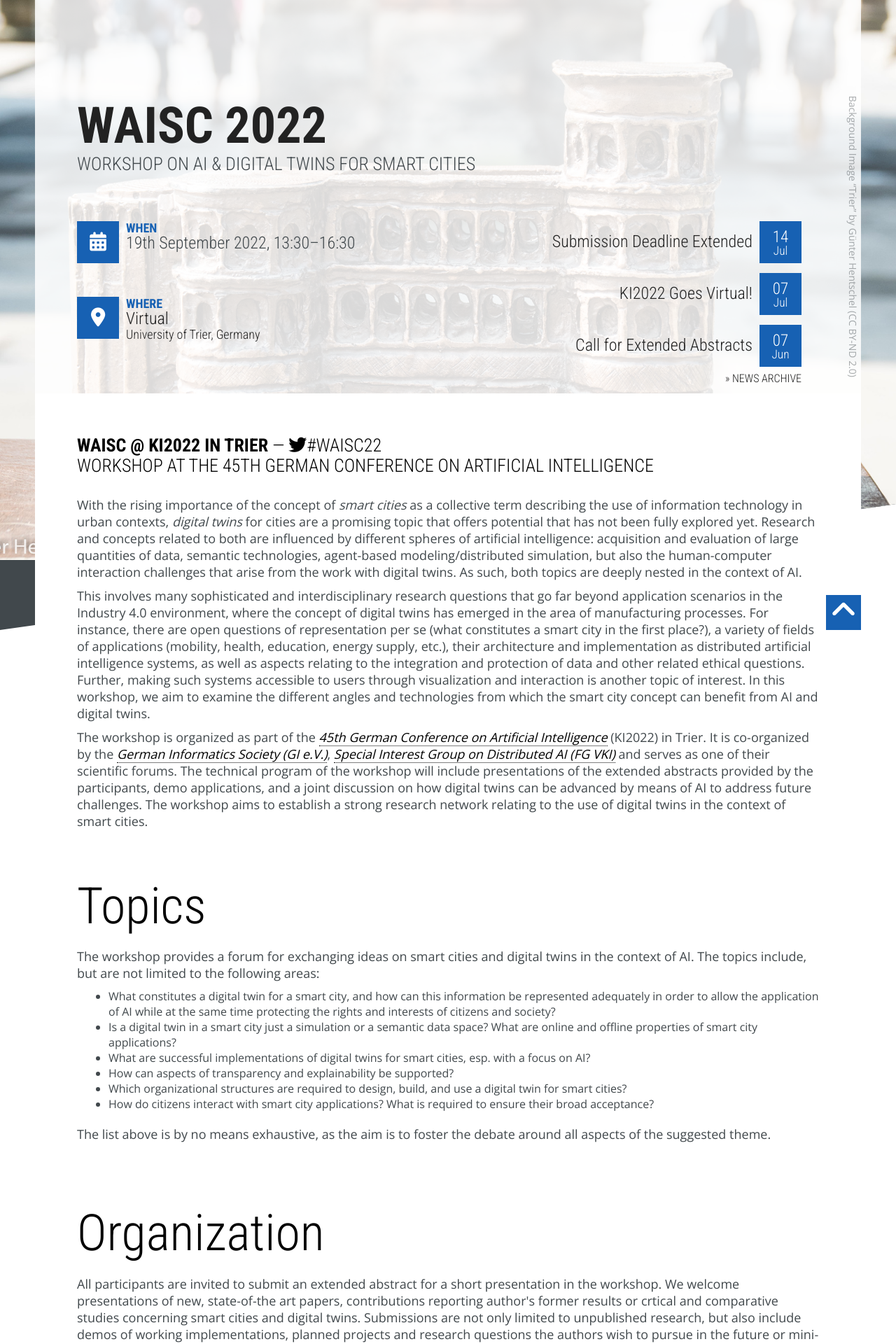
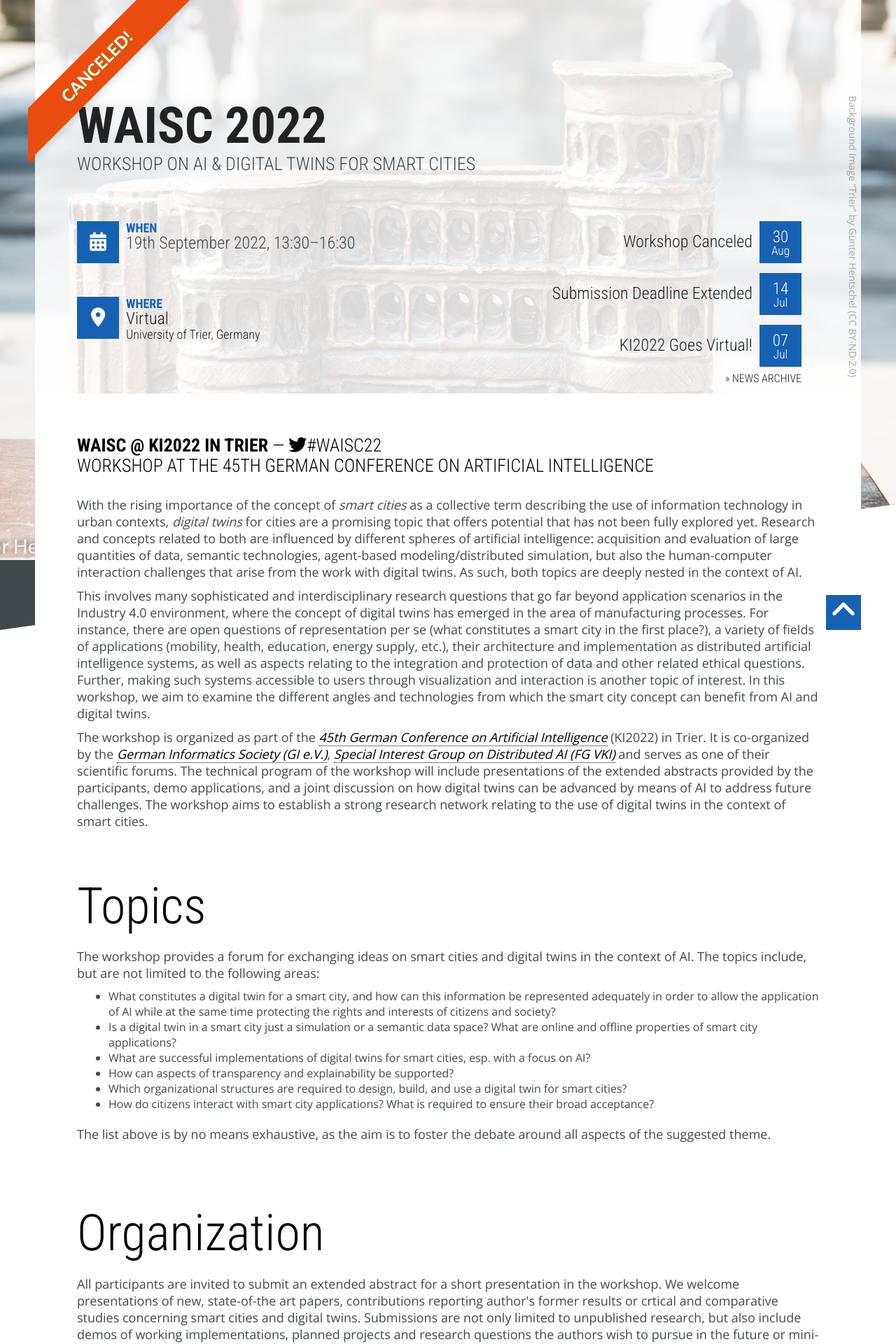
Before and after one commit to DFKI/waisc2022.dfki.de, a Jekyll site: the page built from index.html, in a window 1280 px wide. Shown: the top 1920 px of the page at 70% size. Built offline with Jekyll 4.4.1, drawn with Linux system fonts in a browser that asks for light colours; nearby versions of some CDN libraries; some web fonts are replaced; library files that are not in the unit come from our copies.

Commit message:
WAISC22 canceled

```diff
--- a/_includes/header.html
+++ b/_includes/header.html
@@ -2,6 +2,9 @@
 <div class="header">
   <!-- header container -->
   <div class="container">
+    <div class="ribbon ribbon-top-left">
+      <span>Canceled!</span>
+    </div>
     <h1><a href="/">WAISC 2022</a></h1>
     <p class="subtitle">Workshop on AI & Digital Twins for Smart Cities</p>
 
--- a/css/style.scss
+++ b/css/style.scss
@@ -2647,3 +2647,62 @@ pre.cfp {
   background: #ddd;
   padding: 20px;
 }
+
+.ribbon {
+  width: 240px;
+  height: 240px;
+  overflow: hidden;
+  position: absolute;
+}
+.ribbon::before,
+.ribbon::after {
+  position: absolute;
+  z-index: -1;
+  content: "";
+  display: block;
+  border: 5px solid #ea4c0f;
+}
+.ribbon span,
+.ribbon a {
+  position: absolute;
+  display: block;
+  width: 328px;
+  padding: 15px 0;
+  background-color: #ea4c0f;
+  box-shadow: 0 5px 10px rgba(0, 0, 0, 0.1);
+  color: #fff;
+  font: 700 24px/1 "Lato", sans-serif;
+  text-shadow: 0 1px 1px rgba(0, 0, 0, 0.2);
+  text-transform: uppercase;
+  text-align: center;
+  z-index: 20;
+  text-shadow: 1px 1px #679903;
+}
+.ribbon-top-left {
+  top: -10px;
+  left: -10px;
+}
+.ribbon-top-left::before,
+.ribbon-top-left::after {
+  border-top-color: transparent;
+  border-left-color: transparent;
+}
+.ribbon-top-left::before {
+  top: 0;
+  right: 0;
+}
+.ribbon-top-left::after {
+  bottom: 0;
+  left: 0;
+}
+.ribbon-top-left span,
+.ribbon-top-left a {
+  right: -22px;
+  top: 78px;
+  transform: rotate(-45deg);
+}
+
+.canceled {
+  color: #ea4c0f;
+  font-weight: bold;
+}
--- a/index.html
+++ b/index.html
@@ -330,7 +330,10 @@ permalink: /
 
         <div>
           <p><strong>Workshop</strong></p>
-          <p><span>19th September 2022, 13:30&ndash;16:30</span></p>
+          <p>
+            <span><s>19th September 2022, 13:30&ndash;16:30</s></span>
+            <span class="canceled">Canceled!</span>
+          </p>
         </div>
       </div>
     </div>
```
Also changed, not shown: _posts/news/2022-08-30-workshop-canceled.html (added, +14 -0 lines).
